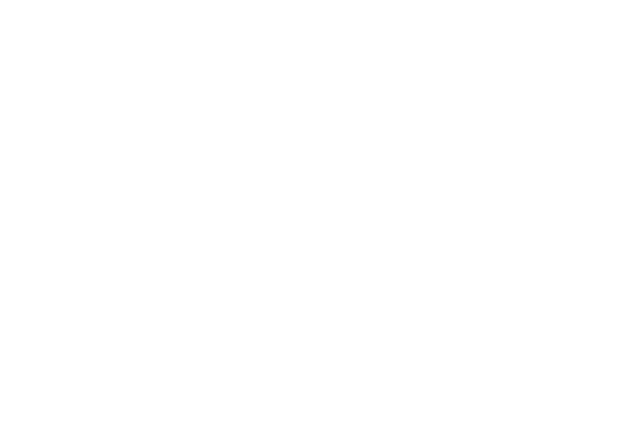
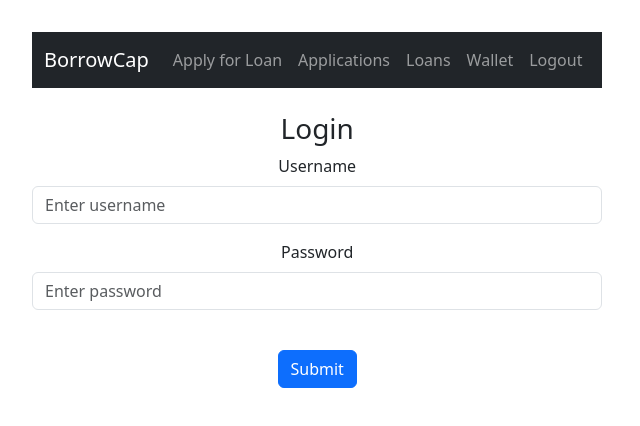
Before and after one commit to omermj/borrowcap-frontend, a React (Vite) app: page /login in a window 1280 px wide. Before the commit this address had no page. Shown: the top 426 px of the page, without its empty margins (0-640 px from the left). Built offline with nearby package versions, Linux system fonts and the light colour scheme.

Commit message:
setup auth and login form

```diff
--- a/package.json
+++ b/package.json
@@ -12,6 +12,8 @@
   "dependencies": {
     "axios": "^1.5.1",
     "bootstrap": "^5.3.2",
+    "formik": "^2.4.5",
+    "jwt-decode": "^3.1.2",
     "react": "^18.2.0",
     "react-bootstrap": "^2.9.0",
     "react-dom": "^18.2.0",
--- a/src/App.jsx
+++ b/src/App.jsx
@@ -1,15 +1,78 @@
 import { BrowserRouter } from "react-router-dom";
 import "bootstrap/dist/css/bootstrap.min.css";
-
 import "./App.css";
 import NavRoutes from "./routes-nav/NavRoutes";
+import Navigation from "./routes-nav/Navigation";
+import useLocalStorage from "./hooks/useLocalStorage";
+import { useState, useEffect } from "react";
+import jwtDecode from "jwt-decode";
+import BorrowcapApi from "./api/api";
+import UserContext from "./auth/UserContext";
+
+// Key for storing token in localStorage
+export const TOKEN_STORAGE_ID = "jobly-token";
 
 function App() {
+  const [token, setToken] = useLocalStorage(TOKEN_STORAGE_ID);
+  const [currentUser, setCurrentUser] = useState(null);
+
+  // Effect for token refresh
+  useEffect(() => {
+    const getCurrentUser = async () => {
+      if (token) {
+        try {
+          const { username } = jwtDecode(token);
+          BorrowcapApi.token = token;
+
+          // Set currentUser
+          const currentUser = await BorrowcapApi.getCurrentUser(username);
+          setCurrentUser(currentUser);
+        } catch (e) {
+          setCurrentUser(null);
+        }
+      }
+    };
+    getCurrentUser();
+  }, [token]);
+
+  // login user
+  const login = async (loginData) => {
+    try {
+      const token = await BorrowcapApi.login(loginData);
+      setToken(token);
+      return { success: true };
+    } catch (e) {
+      console.error("Login failed", e);
+      return { success: false, e };
+    }
+  };
+
+  // logout user
+  const logout = async () => {
+    setCurrentUser(null);
+    setToken(null);
+  };
+
+  // signup
+  const signup = async (signupData) => {
+    try {
+      const token = await BorrowcapApi.signup(signupData);
+      setToken(token);
+      return { success: true };
+    } catch (e) {
+      console.error("signup failed", e);
+      return { success: false };
+    }
+  };
+
   return (
     <BrowserRouter>
-      <>
-        <NavRoutes />
-      </>
+      <UserContext.Provider value={{ currentUser, setCurrentUser }}>
+        <>
+          <Navigation logout={logout} />
+          <NavRoutes login={login} signup={signup} />
+        </>
+      </UserContext.Provider>
     </BrowserRouter>
   );
 }
--- a/src/api/api.js
+++ b/src/api/api.js
@@ -77,6 +77,24 @@
     const res = await this.request(`approvedrequests`);
     return res.approvedRequests;
   }
+
+  /** Get current user */
+  static async getCurrentUser(username) {
+    const res = await this.request(`users/${username}`);
+    return res.user;
+  }
+
+  /** Login user */
+  static async login(loginData) {
+    const res = await this.request(`auth/token`, loginData, "post");
+    return res.token;
+  }
+
+  /** Signup User */
+  static async signup(signupData) {
+    const res = await this.request(`auth/register`, signupData, "post");
+    return res.token;
+  }
 }
 
 export default BorrowcapApi;
--- /dev/null
+++ b/src/auth/LoginForm.jsx
@@ -0,0 +1,84 @@
+import { useNavigate } from "react-router-dom";
+import { Formik, ErrorMessage } from "formik";
+import { Form, Button } from "react-bootstrap";
+
+/** Login Form */
+
+const LoginForm = ({ login }) => {
+  const navigate = useNavigate();
+
+  const errMsg = () => (
+    <div>
+      <small className="text-danger">Incorrect Username/Password</small>
+    </div>
+  );
+
+  return (
+    <div>
+      <h3>Login</h3>
+      <Formik
+        initialValues={{ username: "", password: "" }}
+        onSubmit={async (values, { setSubmitting, setErrors }) => {
+          const result = await login(values);
+          if (result.success) {
+            navigate("/");
+          } else {
+            setErrors({
+              username: "Incorrect Username",
+              password: "Incorrect Password",
+            });
+          }
+          setSubmitting(false);
+          console.log("wrong stuff");
+        }}
+      >
+        {({
+          values,
+          errors,
+          touched,
+          handleChange,
+          handleBlur,
+          handleSubmit,
+          isSubmitting,
+        }) => (
+          <Form onSubmit={handleSubmit}>
+            <Form.Group className="mb-3" controlId="loginFormUsername">
+              <Form.Label>Username</Form.Label>
+              <Form.Control
+                type="text"
+                name="username"
+                placeholder="Enter username"
+                value={values.username}
+                onChange={handleChange}
+                autoComplete="username"
+                required
+              />
+            </Form.Group>
+            <Form.Group className="mb-3" controlId="loginFormPassword">
+              <Form.Label>Password</Form.Label>
+              <Form.Control
+                type="password"
+                name="password"
+                placeholder="Enter password"
+                onChange={handleChange}
+                value={values.password}
+                autoComplete="current-password"
+                required
+              />
+            </Form.Group>
+            <ErrorMessage name="username" component={errMsg} className="mt-3" />
+            <Button
+              variant="primary"
+              type="submit"
+              disabled={isSubmitting}
+              className="mt-4"
+            >
+              Submit
+            </Button>
+          </Form>
+        )}
+      </Formik>
+    </div>
+  );
+};
+export default LoginForm;
--- /dev/null
+++ b/src/auth/UserContext.jsx
@@ -0,0 +1,7 @@
+import React from "react";
+
+/** Context to provide currentUser thoughout the app */
+
+const UserContext = React.createContext();
+
+export default UserContext;
--- /dev/null
+++ b/src/hooks/useLocalStorage.jsx
@@ -0,0 +1,19 @@
+import { useState, useEffect } from "react";
+
+/** Access values from local storage and keeping the values updated */
+
+const useLocalStorage = (key, firstValue = null) => {
+  const initialValue = localStorage.getItem(key) || firstValue;
+  const [item, setItem] = useState(initialValue);
+
+  useEffect(() => {
+    if (item === null) {
+      localStorage.removeItem(key);
+    } else {
+      localStorage.setItem(key, item);
+    }
+  }, [key, item]);
+  return [item, setItem];
+};
+
+export default useLocalStorage;
--- a/src/routes-nav/NavRoutes.jsx
+++ b/src/routes-nav/NavRoutes.jsx
@@ -3,10 +3,11 @@
 import Homepage from "../homepage/Homepage";
 import InvestorMain from "../investor/InvestorMain";
 import UnderwriterMain from "../underwriter/UnderwriterMain";
+import LoginForm from "../auth/LoginForm";
 
 /** Site-wide routes */
 
-function NavRoutes() {
+function NavRoutes({ login, signup }) {
   return (
     <div>
       <Routes>
@@ -14,6 +15,7 @@
         <Route path="/borrower" element={<BorrowerMain />} />
         <Route path="/investor" element={<InvestorMain />} />
         <Route path="/underwriter" element={<UnderwriterMain />} />
+        <Route path="/login" element={<LoginForm login={login} />} />
       </Routes>
     </div>
   );
--- /dev/null
+++ b/src/routes-nav/Navigation.jsx
@@ -0,0 +1,49 @@
+import { Link, NavLink } from "react-router-dom";
+import { Container, Nav, Navbar } from "react-bootstrap";
+
+const Navigation = () => {
+  const BorrowerNav = () => {
+    return (
+      <Nav className="ms-auto">
+        <Nav.Link>Apply for Loan</Nav.Link>
+        <Nav.Link>Applications</Nav.Link>
+        <Nav.Link>Loans</Nav.Link>
+        <Nav.Link>Wallet</Nav.Link>
+        <Nav.Link>Logout</Nav.Link>
+      </Nav>
+    );
+  };
+
+  const InvestorNav = () => {
+    return (
+      <Nav className="ms-auto">
+        <Nav.Link>Investments</Nav.Link>
+        <Nav.Link>Pledges</Nav.Link>
+        <Nav.Link>Wallet</Nav.Link>
+        <Nav.Link>Logout</Nav.Link>
+      </Nav>
+    );
+  };
+
+  const UnderwriterNav = () => {
+    return (
+      <Nav className="ms-auto">
+        <Nav.Link>Requests</Nav.Link>
+        <Nav.Link>Approved</Nav.Link>
+        <Nav.Link>Logout</Nav.Link>
+      </Nav>
+    );
+  };
+
+  return (
+    <Navbar bg="dark" data-bs-theme="dark" className="mb-4">
+      <Container>
+        <Navbar.Brand>BorrowCap</Navbar.Brand>
+        <Navbar.Toggle aria-controls="basic-navbar-nav" />
+        <Navbar.Collapse id="basic-navbar-nav">{BorrowerNav()}</Navbar.Collapse>
+      </Container>
+    </Navbar>
+  );
+};
+
+export default Navigation;
```
Also changed, not shown: 1 other file (tests, documents, lock files or other folders).
